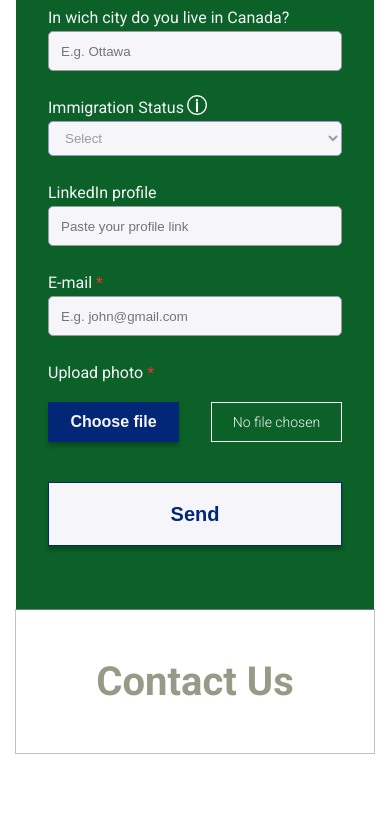
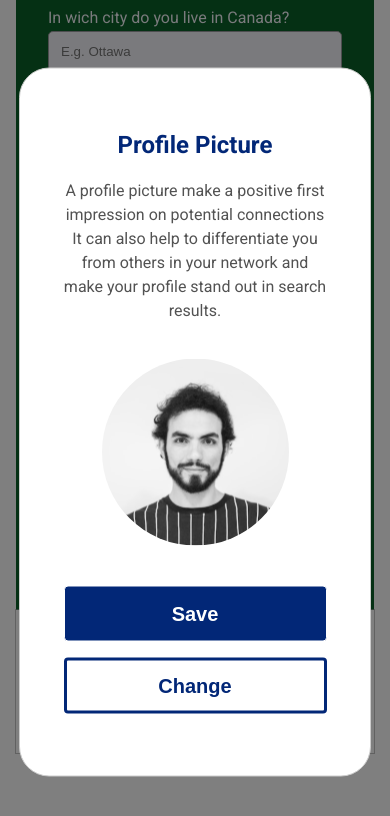
Before and after one commit to brito-ca/brito-website, a Next.js app: page / in a window 390 px wide. Both pictures are taken after a click on the button "Choose file". Shown: the part 4126-4942 px from the top of the page. Built offline with nearby package versions, Linux system fonts and the light colour scheme.

Commit message:
ProfilePictureModal implemented for mobile and web

```diff
--- a/components/Form/Form.jsx
+++ b/components/Form/Form.jsx
@@ -1,10 +1,11 @@
 import Image from 'next/image'
+import Modal from 'react-modal'
 import { useState } from 'react'
 import { RadioButton } from '@/components'
+import styles from '../../styles/Form.module.css'
+import infoIcon from '../../public/images/form-info-icon.png'
 import britoFormImage from '../../public/images/brito-group-image-form.svg'
-import infoIcon from '../../public/images/form-info-icon.png'
-
-import styles from '../../styles/Form.module.css'
+import profilePictureTemplate from '../../public/images/brito-profile-picture-template.svg'
 
 const Form = () => {
     const [fullName, setFullName] = useState('')
@@ -19,9 +20,43 @@ const Form = () => {
         setResideInCanada(e.target.value)
     }
 
+    Modal.setAppElement('#__next')
+
+    const [isProfilePictureModalOpen, setIsProfilePictureModalOpen] = useState(false)
+
+    function openProfilePictureModal() {
+        setIsProfilePictureModalOpen(true)
+    }
+    //
+    function closeProfilePictureModal() {
+        setIsProfilePictureModalOpen(false)
+    }
+
+    // function afterOpenModal() {
+    //     subtitle.style.color = '#f00';
+    // }
+
+    // const customStyles = {
+    //     content: {
+    //         top: '50%',
+    //         left: '50%',
+    //         right: 'auto',
+    //         bottom: 'auto',
+    //         marginRight: '-50%',
+    //         transform: 'translate(-50%, -50%)',
+    //         borderRadius: '30px',
+    //         backgroundColor: 'white',
+    //     },
+    // }
+
     return (
         <>
-            <div className={styles.formContainer}>
+            <div
+                className={styles.formContainer}
+                // style={isProfilePictureModalOpen ? { filter: 'blur(5px)' } : { filter: 'none' }}
+                // It checks if the Modal is open and then blurs background
+                // Must find a way to check size of screen or talk to UI/UX team and check if it is design intended the difference on the background once the modal is open
+            >
                 <h3 className={styles.formTitle}>Want to join Brito&#39;s network?</h3>
                 <form method='post'>
                     <div className={styles.formSections}>
@@ -145,10 +180,64 @@ const Form = () => {
                             <button
                                 type='button'
                                 className={styles.chooseFileButton}
-                                onClick={(e) => e.preventDefault()}
+                                onClick={openProfilePictureModal}
                             >
                                 Choose file
                             </button>
+                            <Modal
+                                isOpen={isProfilePictureModalOpen}
+                                // onAfterOpen={afterOpenModal}
+                                overlayClassName='react-model-overlay'
+                                onRequestClose={closeProfilePictureModal}
+                                // style={styles.profilePictureModal}
+                                style={{
+                                    overlay: {
+                                        position: 'fixed',
+                                        top: 0,
+                                        left: 0,
+                                        right: 0,
+                                        bottom: 0,
+                                        backgroundColor: 'rgba(0, 0, 0, 0.5)',
+                                    },
+                                    content: {
+                                        top: '50%',
+                                        left: '50%',
+                                        right: 'auto',
+                                        bottom: 'auto',
+                                        marginRight: '-50%',
+                                        transform: 'translate(-50%, -50%)',
+                                        borderRadius: '30px',
+                                        backgroundColor: 'white',
+                                    },
+                                }}
+                            >
+                                <div className={styles.profilePictureModal}>
+                                    <h1 className={styles.profilePictureModalTitle}>
+                                        Profile Picture
+                                    </h1>
+                                    <p className={styles.profilePictureModalDescription}>
+                                        A profile picture make a positive first impression on
+                                        potential connections It can also help to differentiate you
+                                        from others in your network and make your profile stand out
+                                        in search results.
+                                    </p>
+                                    <Image
+                                        src={profilePictureTemplate}
+                                        alt="A front face picture of a man. It's a template for the profile picture field before the user selects its own"
+                                        className={styles.profilePictureAvatar}
+                                    />
+
+                                    <button
+                                        type='button'
+                                        className={styles.profilePictureModalSaveButton}
+                                    >
+                                        Save
+                                    </button>
+                                    <button className={styles.profilePictureModalChangeButton}>
+                                        Change
+                                    </button>
+                                </div>
+                            </Modal>
                         </div>
                         <div className={styles.fileChosenBox}>
                             <p className={styles.chosenBoxText}>No file chosen</p>
--- /dev/null
+++ b/components/FormModal/FormModal.jsx
@@ -0,0 +1,19 @@
+import Modal from 'react-modal'
+import styles from './FormModal.module.css'
+
+const FormModal = (isOpen, onRequestClose) => {
+    return (
+        <Modal
+            isOpen={isOpen}
+            onRequestClose={onRequestClose}
+            overlayClassName='react-model-overlay'
+            className='react-modal-content'
+        >
+            <div className={styles.modalContainer}>
+                <p>Profile picture modal</p>
+            </div>
+        </Modal>
+    )
+}
+
+export default FormModal
--- /dev/null
+++ b/components/FormModal/FormModal.module.css
@@ -0,0 +1,2 @@
+.modalContainer {
+}
--- a/components/Icon/icons.js
+++ b/components/Icon/icons.js
@@ -10,9 +10,9 @@ const icons = {
             <path
                 d='M5.66667 9.0013H20.3333M2 1.66797H24M2 16.3346H24'
                 stroke='#4A5568'
-                stroke-width='2.5625'
-                stroke-linecap='round'
-                stroke-linejoin='round'
+                strokeWidth='2.5625'
+                strokeLinecap='round'
+                strokeLinejoin='round'
             />
         </svg>
     ),
--- a/components/index.js
+++ b/components/index.js
@@ -8,3 +8,4 @@ export { default as Form } from './Form/Form'
 export { default as RadioButton } from './RadioButton/RadioButton'
 export { default as Icon } from './Icon/Icon'
 export { default as FloatingActionButton } from './FloatingActionButton/FloatingActionButton'
+export { default as FormModal } from './FormModal/FormModal'
--- a/styles/Form.module.css
+++ b/styles/Form.module.css
@@ -217,3 +217,150 @@
         margin-bottom: 3rem;
     }
 }
+
+.profilePictureModal {
+    width: 500px;
+    height: 590px;
+
+    display: grid;
+    grid-template-columns: repeat(8, auto);
+    grid-template-rows: repeat(4, auto);
+    align-content: center;
+    align-items: center;
+
+    padding: 0 3rem;
+}
+
+.profilePictureModalTitle {
+    grid-row: 1 / 2;
+    grid-column: 1 / 9;
+
+    color: #022777;
+    font-size: 28px;
+}
+
+.profilePictureModalDescription {
+    grid-row: 2 / 3;
+    grid-column: 1 / 9;
+    line-height: 24px;
+    color: #525252;
+    margin: 1.25rem 0;
+}
+
+.profilePictureAvatar {
+    grid-row: 3 / 4;
+    grid-column: 1 / 9;
+
+    margin: 0 auto 1.5rem auto;
+    width: 280px;
+    height: 280px;
+}
+
+.profilePictureModalSaveButton {
+    width: 146px;
+    height: 40px;
+    background: #022777;
+    border-radius: 40px;
+    margin: 1rem 0;
+
+    padding: 0;
+    font-size: 20px;
+
+    grid-row: 4 / 5;
+    grid-column: 2 / 4;
+}
+
+.profilePictureModalChangeButton {
+    width: 146px;
+    height: 40px;
+    border-radius: 40px !important;
+    border: 3px solid #022777;
+    border-radius: 4px;
+    background-color: #fff;
+    color: #022777;
+
+    padding: 0;
+    font-size: 20px;
+
+    grid-row: 4 / 5;
+    grid-column: 5 / 8;
+}
+
+@media (max-width: 600px) {
+    .profilePictureModal {
+        width: 310px;
+        height: 667px;
+
+        text-align: center;
+        justify-content: center;
+        justify-items: center;
+    }
+
+    .profilePictureModalTitle {
+        grid-row: 1 / 2;
+        grid-column: 2 / 8;
+
+        color: #022777;
+
+        font-weight: 700;
+        font-size: 24px;
+        line-height: 28px;
+    }
+
+    .profilePictureAvatar {
+        width: 187px;
+        height: 187px;
+    }
+
+    .profilePictureModalSaveButton {
+        width: 263px;
+        height: 56px;
+
+        border-radius: 4px;
+
+        grid-row: 4 / 5;
+        grid-column: 1 / 9;
+    }
+
+    .profilePictureModalChangeButton {
+        width: 263px;
+        height: 56px;
+
+        border-radius: 4px !important;
+
+        grid-row: 5 / 6;
+        grid-column: 1 / 9;
+    }
+}
+
+/*
+.react-model-overlay {
+    background: rgba(0, 0, 0, 0.5);
+    position: fixed;
+    top: 0;
+    bottom: 0;
+    right: 0;
+    left: 0;
+    display: flex;
+    align-items: center;
+    justify-content: center;
+}
+.react-modal-content {
+    width: 100%;
+    max-width: 576px;
+    background: var(--background);
+    padding: 3rem;
+    position: relative;
+    border-radius: 0.24rem;
+} */
+/* .react-modal-close {
+    position: absolute;
+    right: 1.5rem;
+    top: 1.5rem;
+    border: 0;
+    background: transparent;
+    transition: filter 0.2s;
+    &:hover {
+        filter: brightness(0.7)
+    }
+} */
```
Also changed, not shown: public/images/brito-profile-picture-template.svg (added).
